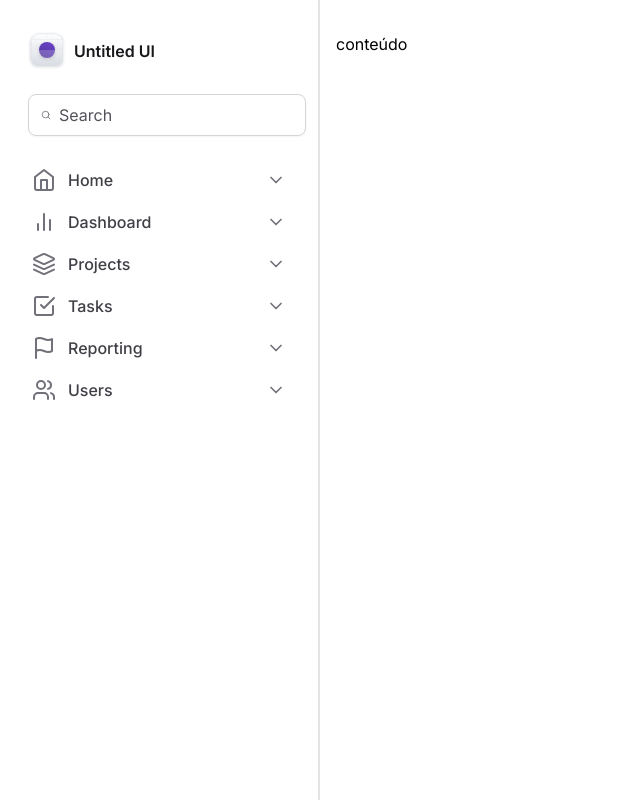
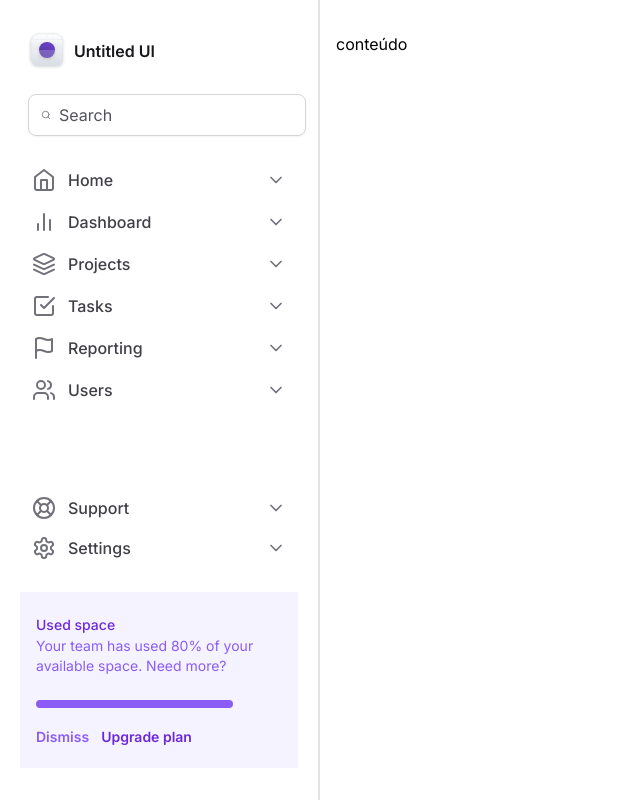
Before and after one commit to MikeFernando/tailwind-next, a Next.js app: page / in a window 1280 px wide. Shown: the whole page, without its empty margins (0-640 px from the left). Built offline with nearby package versions, Linux system fonts and the light colour scheme.

Commit message:
Widget de Espaço Usado

```diff
--- a/src/components/Sidebar/MainNavigation.tsx
+++ /dev/null
@@ -1,15 +0,0 @@
-import { Home, BarChart2, Users, Layers, CheckSquare, Flag } from 'lucide-react'
-import { NavItem } from './NavItem'
-
-export const MainNavigation = () => {
-  return (
-    <nav aria-label="primaria" className="list-none space-y-0.5">
-      <NavItem title="Home" icon={Home} />
-      <NavItem title="Dashboard" icon={BarChart2} />
-      <NavItem title="Projects" icon={Layers} />
-      <NavItem title="Tasks" icon={CheckSquare} />
-      <NavItem title="Reporting" icon={Flag} />
-      <NavItem title="Users" icon={Users} />
-    </nav>
-  )
-}
--- /dev/null
+++ b/src/components/Sidebar/UsedSpaceWidget.tsx
@@ -0,0 +1,31 @@
+import { LifeBuoy, Settings } from 'lucide-react'
+import { NavItem } from './NavItem'
+
+export function UsedSpaceWidget() {
+  return (
+    <div className="mt-auto">
+      <NavItem title="Support" icon={LifeBuoy} />
+      <NavItem title="Settings" icon={Settings} />
+
+      <div className="mt-6 bg-violet-50 px-4 py-5">
+        <span className="mb-1 text-sm/5 font-medium text-violet-700">
+          Used space
+        </span>
+        <p className="mb-6 text-sm font-normal text-violet-500">
+          Your team has used 80% of your available space. Need more?
+        </p>
+
+        <div className="my-4 h-2 w-full rounded-lg bg-violet-50">
+          <div className="h-2 w-4/5 rounded-lg bg-violet-500"></div>
+        </div>
+
+        <button className="mr-3 text-sm font-semibold text-violet-500 hover:text-violet-600">
+          Dismiss
+        </button>
+        <button className="text-sm font-semibold text-violet-700 hover:text-violet-800">
+          Upgrade plan
+        </button>
+      </div>
+    </div>
+  )
+}
--- a/src/components/Sidebar/index.tsx
+++ b/src/components/Sidebar/index.tsx
@@ -1,10 +1,19 @@
-import { Search } from 'lucide-react'
+import {
+  BarChart2,
+  CheckSquare,
+  Flag,
+  Home,
+  Layers,
+  Search,
+  Users,
+} from 'lucide-react'
 import { Logo } from './Logo'
-import { MainNavigation } from './MainNavigation'
+import { NavItem } from './NavItem'
+import { UsedSpaceWidget } from './UsedSpaceWidget'
 
 export function Sidebar() {
   return (
-    <aside className="space-y-6 border-r-2 border-r-zinc-200 px-5 py-8">
+    <aside className="flex flex-col gap-6 border-r-2 border-r-zinc-200 px-5 py-8">
       <Logo />
 
       <div className="mx-2 flex w-full items-center gap-2 rounded-lg border border-zinc-300 px-3 py-2 shadow-sm">
@@ -15,7 +24,16 @@ export function Sidebar() {
         />
       </div>
 
-      <MainNavigation />
+      <nav aria-label="primaria" className="list-none space-y-0.5">
+        <NavItem title="Home" icon={Home} />
+        <NavItem title="Dashboard" icon={BarChart2} />
+        <NavItem title="Projects" icon={Layers} />
+        <NavItem title="Tasks" icon={CheckSquare} />
+        <NavItem title="Reporting" icon={Flag} />
+        <NavItem title="Users" icon={Users} />
+      </nav>
+
+      <UsedSpaceWidget />
     </aside>
   )
 }
```
